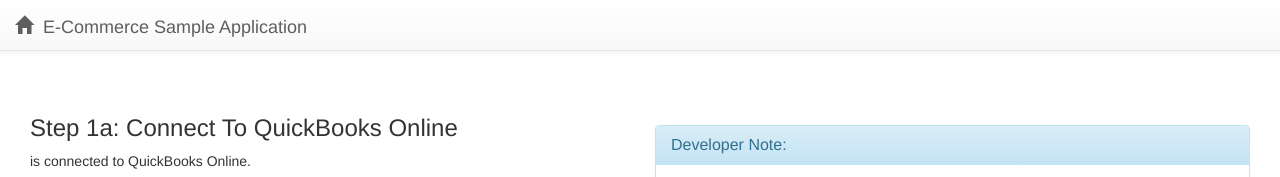
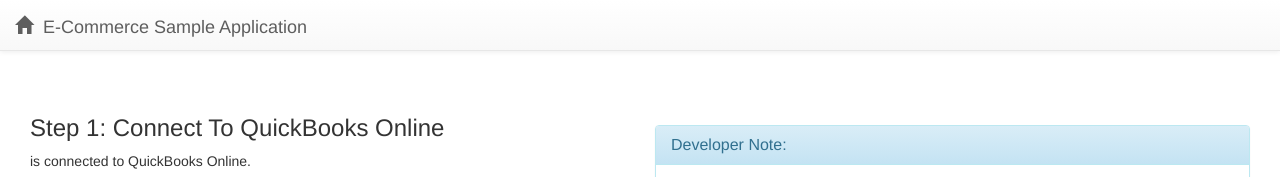
Before and after one commit to xhul10/SampleApp-ECommerce_Payments_SalesReceipt-Java, a website: page public/app/index.html at #/settings in a window 1280 px wide. Shown: the top 177 px of the page. Drawn offline with Linux system fonts and the light colour scheme.

Commit message:
Fixing typo in title

```diff
--- a/public/app/partials/settings.html
+++ b/public/app/partials/settings.html
@@ -1,7 +1,7 @@
 <div ng-class="row">
     <div ng-class="row">
         <div class="container col-md-6">
-            <h3>Step 1a: Connect To QuickBooks Online</h3>
+            <h3>Step 1: Connect To QuickBooks Online</h3>
             <div ng-show="showConnectButton()" id="connect-to-qbo-div">
                 <p>{{model.company.name}} is not connected to QuickBooks Online.</p>
                 <ipp:connectToIntuit></ipp:connectToIntuit>
```
